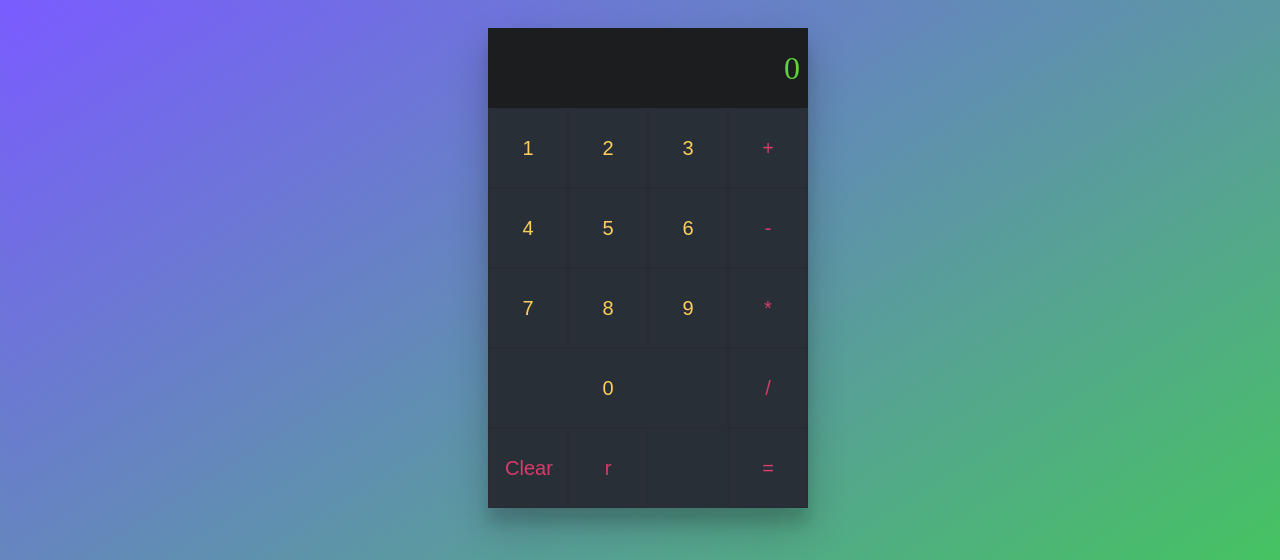
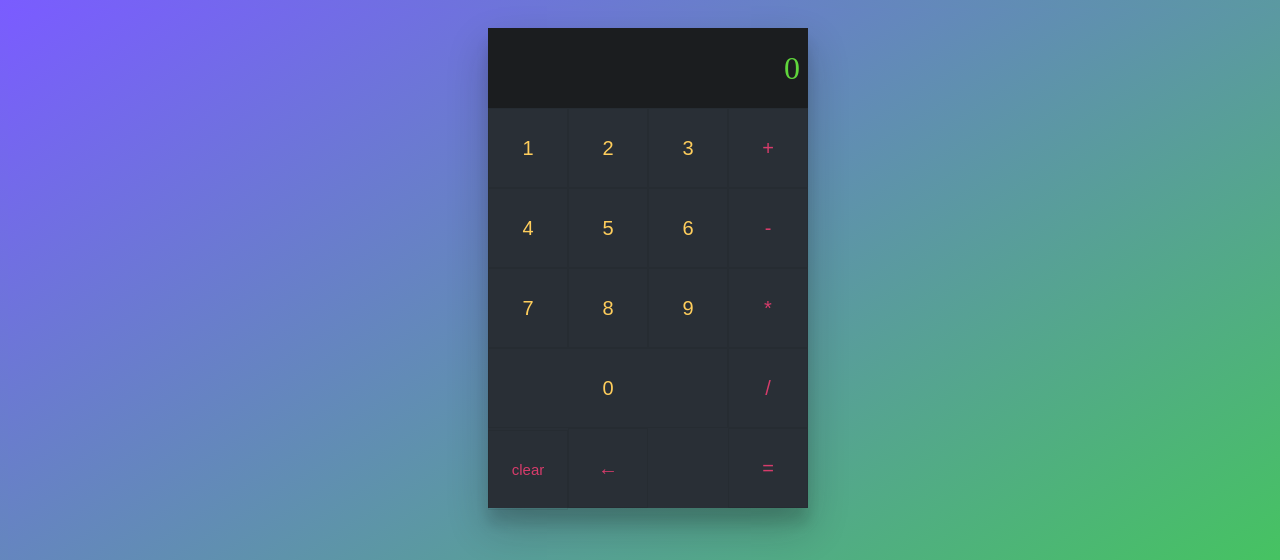
Before and after one commit to ccalderon-2020/calc-app, a React (Create React App) app: page / in a window 1280 px wide. Shown: the top 560 px of the page. Built offline with nearby package versions, Linux system fonts and the light colour scheme.

Commit message:
Se termina componente MathOperations y se añade componente Functions

```diff
--- a/src/App.jsx
+++ b/src/App.jsx
@@ -1,6 +1,8 @@
 // Importación
 import React from 'react'
 import Button from './components/Button'
+import Functions from './components/Functions'
+import MathOperations from './components/MathOperations'
 import Result from './components/Result'
 import './App.css'
 
@@ -29,18 +31,23 @@
             <button>0</button>
         </div>
 
-        <div className="functions">
-            <button>Clear</button>
-            <button>r</button>
-        </div>
-        <div className="math-operations">
-            <button>+</button>
-            <button>-</button>
-            <button>*</button>
-            <button>/</button>
-            <button>=</button>
-        </div>
-    </main> )
+        <Functions
+            onContentClear={() =>
+                console.log("content clear")
+            }
+            onDelete={() =>
+                console.log("Delete")
+
+            }
+        />
+        <MathOperations
+            onClickOperation={operation =>
+                console.log("operations", operation)
+            }
+            onClickEqual={equal=>
+                console.log("equal", equal)}
+        />
+    </main>)
 }
 
 // Exportación
--- /dev/null
+++ b/src/components/Button.css
@@ -0,0 +1,3 @@
+.button-long-text{
+    font-size: 15px;
+}
--- a/src/components/Button.jsx
+++ b/src/components/Button.jsx
@@ -1,5 +1,6 @@
 import React from 'react'
 import PropTypes from 'prop-types'
+import './Button.css'
 
 const Button = ({ type, text, clickHandler }) =>(
 
--- /dev/null
+++ b/src/components/Functions.jsx
@@ -0,0 +1,18 @@
+import React from 'react'
+import PropTypes from 'prop-types'
+import Button from './Button'
+
+const Functions = ({onContentClear, onDelete }) => (
+
+    <section className="functions">
+        <Button type="button-long-text" text="clear" clickHandler={onContentClear}></Button>
+        <Button text="&larr;" clickHandler={onDelete}></Button>
+    </section>
+
+)
+
+Functions.propTypes ={
+    onContentClear: PropTypes.func.isRequired,
+    onDelete: PropTypes.func.isRequired
+}
+export default Functions
--- a/src/components/MathOperations.jsx
+++ b/src/components/MathOperations.jsx
@@ -1,8 +1,21 @@
 import React from 'react'
-import Button from './components/Button'
+import PropTypes from 'prop-types'
+import Button from './Button'
 
-const MathOperations = ({ text, onClickOperation, onClickEqual}) =>(
-    <Button />
+const MathOperations = ({ onClickOperation, onClickEqual}) =>(
+    <section className="math-operations">
+        <Button text="+" clickHandler={onClickOperation}/>
+        <Button text="-" clickHandler={onClickOperation}/>
+        <Button text="*" clickHandler={onClickOperation}/>
+        <Button text="/" clickHandler={onClickOperation}/>
+        <Button text="=" clickHandler={onClickEqual}/>
+    </section>
 )
 
+MathOperations.propTypes = {
+    onClickOperation: PropTypes.func.isRequired,
+    onClickEqual: PropTypes.func.isRequired,
+}
+
+
 export default MathOperations
```
